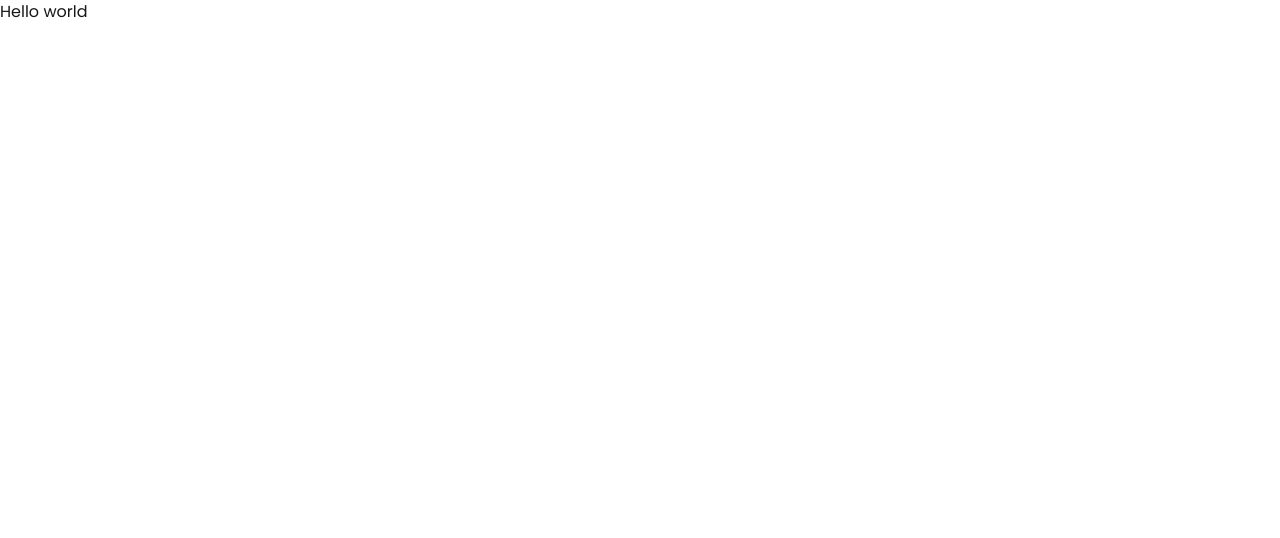
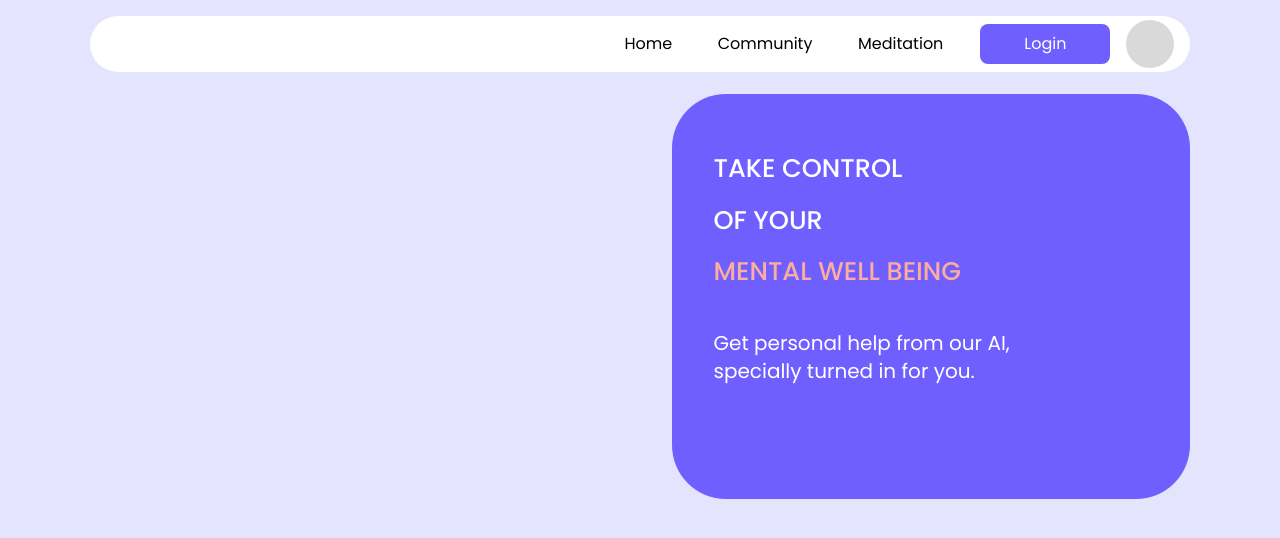
Before and after one commit to sunilshrestha07/moodlift, a Next.js app: page / in a window 1280 px wide. Shown: the top 538 px of the page. Built offline with nearby package versions, Linux system fonts and the light colour scheme.

Commit message:
updated layout

```diff
--- /dev/null
+++ b/src/app/globalStyles.ts
@@ -0,0 +1,3 @@
+export const pagePadding = `px-[2vw] md:px-[5vw] xl:px-[10vw] 3xl:px-[15vw]`;
+export const navbarPadding = `px-[2vw] md:px-[3vw] xl:px-[7vw] 3xl:px-[12vw]`;
+export const sectionPadding = `px-[2vw] md:px-[3vw] xl:px-[7vw] 3xl:px-[12vw]`;
--- a/src/app/globals.css
+++ b/src/app/globals.css
@@ -1,27 +1,17 @@
 @tailwind base;
 @tailwind components;
 @tailwind utilities;
-
-:root {
-  --background: #ffffff;
-  --foreground: #171717;
+body {
+  background-color: #b1b0ff57;
+  /* margin-left: 20px;
+  margin-right: 20px; */
+  box-sizing: border-box;
 }
 
-@media (prefers-color-scheme: dark) {
-  :root {
-    --background: #0a0a0a;
-    --foreground: #ededed;
+@media (min-width: 762) {
+  body {
+    background-color: #b1b0ff57;
+    /* margin-left: 56px;
+    margin-right: 56px; */
   }
 }
-
-body {
-  color: var(--foreground);
-  background: var(--background);
-  font-family: Arial, Helvetica, sans-serif;
-}
-
-@layer utilities {
-  .text-balance {
-    text-wrap: balance;
-  }
-}
--- a/src/app/layout.tsx
+++ b/src/app/layout.tsx
@@ -1,6 +1,8 @@
 import type { Metadata } from "next";
 import "./globals.css";
 import { Poppins } from "next/font/google";
+import Navbar from "../components/Navbar";
+import Section from "@/components/Section";
 
 const poppins = Poppins({
   subsets: ["latin"],
@@ -19,7 +21,11 @@ export default function RootLayout({
 }>) {
   return (
     <html lang="en">
-            <body className={`${poppins.className}`}>{children}</body>
+      <body className={`${poppins.className}`}>
+        <Navbar />
+        <Section />
+        {children}
+      </body>
     </html>
   );
 }
--- a/src/app/page.tsx
+++ b/src/app/page.tsx
@@ -2,5 +2,5 @@ import Image from "next/image";
 
 // eg
 export default function Home() {
-    return <div>Hello world</div>;
+  return <div></div>;
 }
--- /dev/null
+++ b/src/components/Navbar.tsx
@@ -0,0 +1,74 @@
+"use client";
+import React from "react";
+import { navbarPadding } from "@/app/globalStyles";
+// import circle from "./images/circle.jpg";
+// import logo from "./images/logo.svg";
+// import Image from "next/image";
+
+const Navbar = () => {
+  const paddingforPage = ``;
+  return (
+    <>
+      <div className={navbarPadding}>
+        <header className="relative w-full min-w-min box-border bg-white mt-4 rounded-[90px] md:rounded-[99px]  ">
+          <div className="md:px-1 lg:px-4 ">
+            <div className="  object-contain flex justify-between  items-center ">
+              <a href="/" className="md:flex-shrink-0">
+                {/* <Image
+                  src={logo}
+                  className="logo h-[5vh] sm:h-[5vh] md:h-[5vh] object-contain "
+                  alt=""
+                /> */}
+              </a>
+
+              <nav className="w-auto ml-0  xl:ml-auto      lg:mr-[10vw]  ">
+                <ul className="nav-items flex  md:ml-0 lg:gap-x-[20%] md:gap-x-4 gap-x-2 text-black  items-center">
+                  <li>
+                    <a
+                      href="#"
+                      className="hover:text-blue-600 text-xs lg:text-base"
+                    >
+                      Home
+                    </a>
+                  </li>
+                  <li>
+                    <a
+                      href="#"
+                      className=" hover:text-blue-600 text-xs lg:text-base"
+                    >
+                      Community
+                    </a>
+                  </li>
+                  <li>
+                    <a
+                      href="#"
+                      className="hover:text-blue-600 text-xs lg:text-base"
+                    >
+                      Meditation
+                    </a>
+                  </li>
+                </ul>
+              </nav>
+
+              <div className="gapper flex items-center gap-x-2 sm:gap-x-4  lg:gap-x-4 py-1">
+                <button className="bg-[#6F5FFF] rounded-lg px-3 md:px-[3vw] lg:px-11 py-2  text-white flex items-center text-xs sm:text-base">
+                  Login
+                </button>
+                {/* */}
+                <div className="rounded-full box-border w-11 h-11 sm:w-12 sm:h-12 bg-[#D9D9D9]">
+                  {/* <Image
+                    src={circle}
+                    className="rounded-full w-full h-full object-cover"
+                    alt="Circle"
+                  /> */}
+                </div>
+              </div>
+            </div>
+          </div>
+        </header>
+      </div>
+    </>
+  );
+};
+
+export default Navbar;
--- /dev/null
+++ b/src/components/Section.tsx
@@ -0,0 +1,95 @@
+import React from "react";
+import { sectionPadding } from "@/app/globalStyles";
+
+const Section = () => {
+  //   const padding = `px-10vw`;
+  return (
+    <>
+      <section className={`${sectionPadding} py-[22px] w-full h-full`}>
+        <div className="grid grid-10-90  gap-y-8">
+          <div className="row-span-1 grid lg:grid-cols-2 gap-x-16 gap-y-8  lg:gap-y-0 ">
+            <div className="sidebar  order-1  lg:order-2 sm:col-span-1 bg-[#6F5FFF] rounded-3xl md:rounded-[40px] lg:rounded-[54px]  flex flex-col p-[8%] 2xl:p-[10%]   ">
+              {/*sm:pl-20 sm:pr-28 sm:pt-20*/}
+              <h1 className=" md:font-medium capitalize sm:text-[24px] xl:text-[2vw] lg:text-[20px]  text-white leading-[1.4]  sm:leading-loose pt-[1vh]   ">
+                TAKE CONTROL
+                <br className="" />
+                <span className=" "> OF YOUR </span> <br />
+                <span className="text-[#FFACA0]">MENTAL WELL BEING </span>
+              </h1>
+              <div className="text-white mt-8 2xl:mt-12 font-normal text-xs xl:text-xl leading-[1.5]  sm:leading-loose ">
+                Get personal help from our AI,
+                <br />
+                <span> specially turned in for you.</span>
+              </div>
+              <div className="mt-[4vh] sm:mt-[6vh] 2xl:mt-[8vh]  w-[16vw] ">
+                {/* lg:mt-[18vh] */}
+                <button>
+                  {/* <Image
+                    src={GetStarted}
+                    className="max-w-full h-auto object-contain"
+                    alt=""
+                  /> */}
+                </button>
+              </div>
+            </div>
+
+            {/* <div className="imager  sm:order-1 order-2 sm:col-span-1 w-full  gap-y-[5vh] lg:gap-y-[5vh] grid row-span-2 ml-6vh  mt-28 "> */}
+            <div className="grid grid-cols-1 sm:order-1 order-2  ">
+              {/* <div className="grid w-full row-span-1  gap-y-4 sm:grid-cols-2 gap-x-4 lg:gap-40 xl:gap-x-24 2xl:gap-x-16 "> */}
+              <div className="grid grid-rows-2  lg:gap-y-2  ">
+                <div className="row-span-1 imager    lg:w-full">
+                  <div className="grid  grid-cols-2 gap-x-4  pt-[0vh] lg:pt-[8vh] ">
+                    <div className="col-span-1  w-full  h-full  ">
+                      {/* <Image
+                        src={Avatar}
+                        className=" h-full  w-full object-contain"
+                        alt=""
+                      /> */}
+                    </div>
+                    <div className="col-span-1  w-full  h-full">
+                      {/* <Image
+                        src={Record}
+                        className=" h-full w-full object-contain"
+                        alt=""
+                      /> */}
+                    </div>
+                  </div>
+                </div>
+                <div className="row-span-1 lg:pt-4 h-full">
+                  <div className="progress sm:col-span-2 w-full  object-contain">
+                    {/* <Image
+                      src={Progress}
+                      className="w-full  h-auto object-contain"
+                      alt=""
+                    /> */}
+                  </div>
+                </div>
+              </div>
+            </div>
+          </div>
+
+          <div className="row-span-1 w-full h-full">
+            <div className="Community grid grid-cols-3 ">
+              <div className="col-span-2 h-full">
+                {/* <Image
+                  src={Community}
+                  className="w-full h-full object-contain"
+                  alt=""
+                /> */}
+              </div>
+              <div className="col-span-1 pl-[20%] mt-[5%] h-[90%]">
+                {/* <Image
+                  src={Mindfullness}
+                  className="w-full  h-full object-cover"
+                  alt=""
+                /> */}
+              </div>
+            </div>
+          </div>
+        </div>
+      </section>
+    </>
+  );
+};
+
+export default Section;
```
Lines whose indentation alone changed are shown as unchanged.
